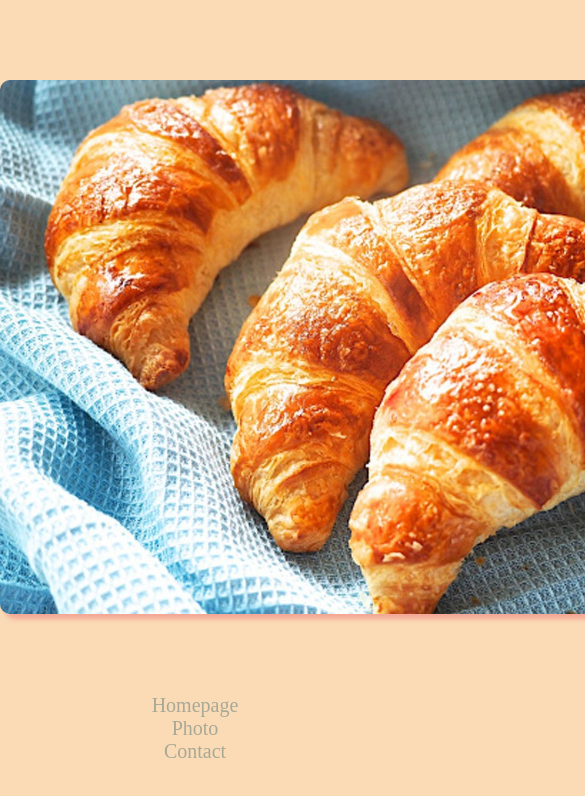
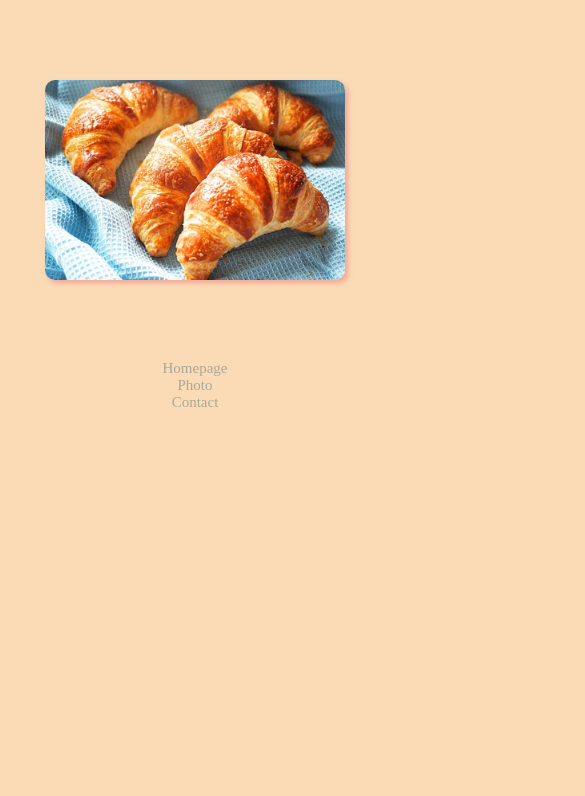
Before and after one commit to nmaryy/Croissant, a plain HTML site: page photo.html in a window 390 px wide. Shown: the top 796 px of the page, 585 px wide, since content can reach past the window. Drawn offline with Linux system fonts and the light colour scheme.

Commit message:
responsive

```diff
--- a/src/style.css
+++ b/src/style.css
@@ -12,6 +12,7 @@ p,
 ul {
   text-align: center;
   margin-top: 40px;
+  list-style: none;
 }
 
 h1 {
@@ -35,3 +36,32 @@ li a {
   text-decoration: none;
   color: rgb(168, 168, 151);
 }
+
+@media (max-width: 768px) {
+  h1,
+  p,
+  ul {
+    text-align: center;
+    margin: 40px 60px 0;
+  }
+  img {
+    width: 600px;
+    margin: 80px auto;
+    box-shadow: 3px 3px 5px rgba(238, 118, 118, 0.525);
+  }
+}
+
+@media (max-width: 400px) {
+  h1,
+  p,
+  ul {
+    text-align: center;
+    margin: 40px 60px 0;
+    font-size: 15px;
+  }
+  img {
+    width: 300px;
+    margin: 80px auto;
+    box-shadow: 3px 3px 5px rgba(238, 118, 118, 0.525);
+  }
+}
```
